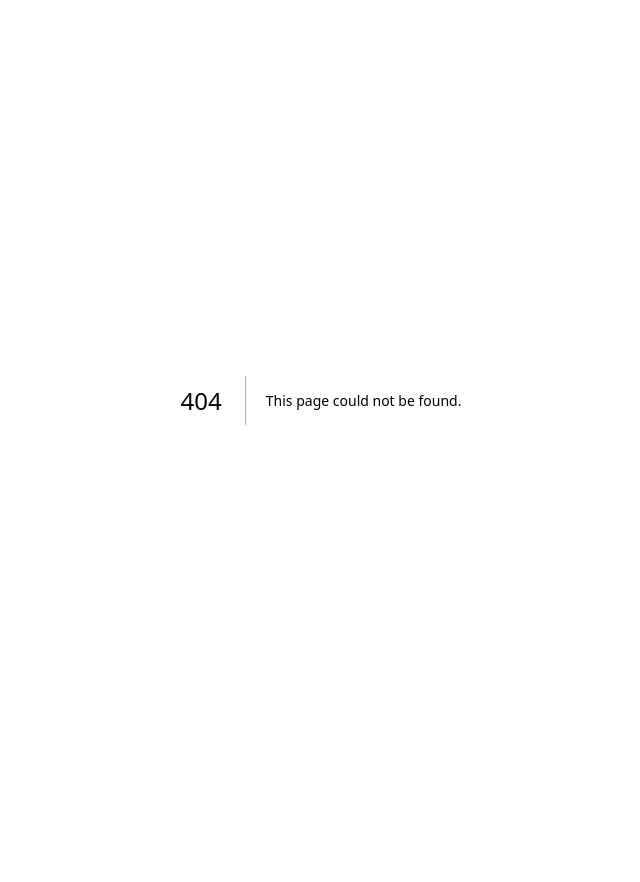
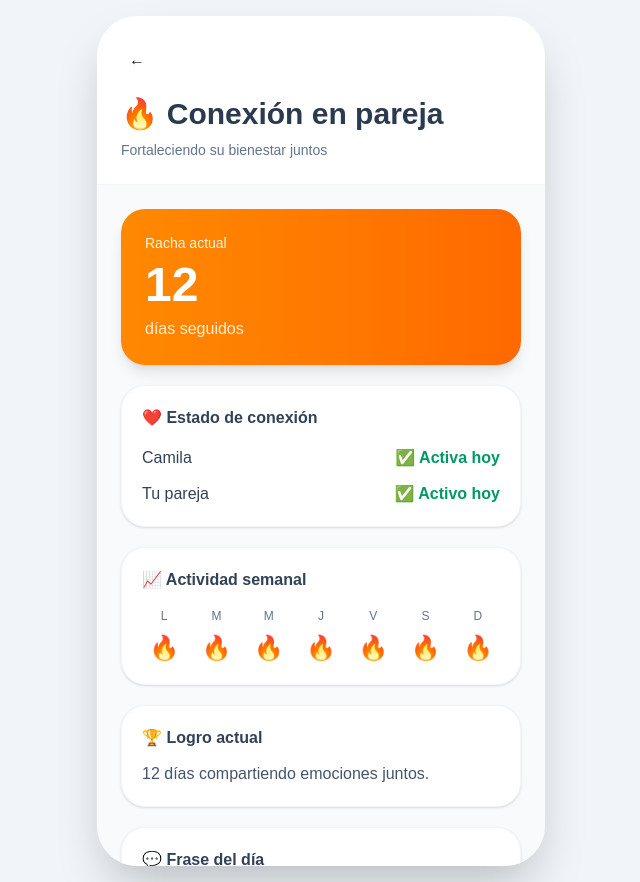
Before and after one commit to SrCosmico/ProyectoPausa, a Next.js app: page /Racha.2 in a window 1280 px wide. Before the commit this address had no page. Shown: the whole page, without its empty margins (319-959 px from the left). Before the commit the page ends 800 px from the top, so only its background shows below. Built offline with nearby package versions, Linux system fonts and the light colour scheme.

Commit message:
implementacion de la racha

```diff
--- /dev/null
+++ b/app/Racha.2/page.tsx
@@ -0,0 +1,147 @@
+"use client";
+
+import { useRouter } from "next/navigation";
+
+export default function RachaPage() {
+  const router = useRouter();
+
+  const rachaActual = 12;
+
+  const dias = ["L", "M", "M", "J", "V", "S", "D"];
+
+  return (
+    <div className="min-h-screen bg-slate-100 flex items-center justify-center p-0 sm:p-4">
+
+      <div className="w-full max-w-md h-screen sm:h-[850px] bg-slate-50 shadow-2xl flex flex-col sm:rounded-[40px] overflow-y-auto">
+
+        {/* HEADER */}
+        <div className="bg-white p-6 border-b border-slate-100">
+
+          <button
+            onClick={() => router.push("/home.2")}
+            className="p-2 rounded-full hover:bg-slate-100 transition mb-4"
+          >
+            ←
+          </button>
+
+          <h1 className="text-3xl font-bold text-[#2A3B50]">
+            🔥 Conexión en pareja
+          </h1>
+
+          <p className="text-sm text-slate-500 mt-2">
+            Fortaleciendo su bienestar juntos
+          </p>
+        </div>
+
+        <div className="p-6 space-y-5">
+
+          {/* RACHA */}
+          <div className="bg-gradient-to-r from-orange-400 to-orange-500 rounded-3xl p-6 text-white shadow-lg">
+
+            <p className="text-sm opacity-90">
+              Racha actual
+            </p>
+
+            <h2 className="text-5xl font-extrabold mt-2">
+              {rachaActual}
+            </h2>
+
+            <p className="mt-2 text-orange-100">
+              días seguidos
+            </p>
+
+          </div>
+
+          {/* ESTADO PAREJA */}
+          <div className="bg-white rounded-3xl p-5 border border-slate-100 shadow-sm">
+
+            <h3 className="font-bold text-slate-700 mb-4">
+              ❤️ Estado de conexión
+            </h3>
+
+            <div className="space-y-3">
+
+              <div className="flex items-center justify-between">
+                <span className="font-medium text-slate-700">
+                  Camila
+                </span>
+
+                <span className="text-emerald-600 font-semibold">
+                  ✅ Activa hoy
+                </span>
+              </div>
+
+              <div className="flex items-center justify-between">
+                <span className="font-medium text-slate-700">
+                  Tu pareja
+                </span>
+
+                <span className="text-emerald-600 font-semibold">
+                  ✅ Activo hoy
+                </span>
+              </div>
+
+            </div>
+          </div>
+
+          {/* ACTIVIDAD SEMANAL */}
+          <div className="bg-white rounded-3xl p-5 border border-slate-100 shadow-sm">
+
+            <h3 className="font-bold text-slate-700 mb-4">
+              📈 Actividad semanal
+            </h3>
+
+            <div className="grid grid-cols-7 gap-2">
+
+              {dias.map((dia) => (
+                <div
+                  key={dia}
+                  className="flex flex-col items-center"
+                >
+                  <span className="text-xs text-slate-500">
+                    {dia}
+                  </span>
+
+                  <div className="mt-2 text-2xl">
+                    🔥
+                  </div>
+                </div>
+              ))}
+
+            </div>
+
+          </div>
+
+          {/* LOGRO */}
+          <div className="bg-white rounded-3xl p-5 border border-slate-100 shadow-sm">
+
+            <h3 className="font-bold text-slate-700 mb-3">
+              🏆 Logro actual
+            </h3>
+
+            <p className="text-slate-600">
+              12 días compartiendo emociones juntos.
+            </p>
+
+          </div>
+
+          {/* FRASE */}
+          <div className="bg-white rounded-3xl p-5 border border-slate-100 shadow-sm">
+
+            <h3 className="font-bold text-slate-700 mb-3">
+              💬 Frase del día
+            </h3>
+
+            <p className="italic text-slate-600">
+              "Las pequeñas conversaciones construyen grandes conexiones."
+            </p>
+
+          </div>
+
+        </div>
+
+      </div>
+
+    </div>
+  );
+}
--- a/app/home.2/page.tsx
+++ b/app/home.2/page.tsx
@@ -72,6 +72,8 @@ export default function HomePage() {
   const [usuarioAvatar, setUsuarioAvatar] = useState<string | null>(null); // ✅ NUEVO
   const [yaRegistroHoy, setYaRegistroHoy] = useState(false);
   const [loadingLogout, setLoadingLogout] = useState(false);
+
+  const [rachaActual] = useState(12);
 
   const { preguntaActual, mostrarCheckin, guardarEmocionTemporal } = useQuizState();
 
@@ -168,6 +170,20 @@ export default function HomePage() {
                 </div>
               </div>
 
+              <div className="flex items-center gap-2">
+
+  {/* BOTÓN RACHA */}
+  <button
+    onClick={() => router.push('/Racha.2')}
+    className="flex items-center gap-1 px-3 py-2 rounded-full bg-orange-50 border border-orange-100 hover:bg-orange-100 transition-all active:scale-95"
+  >
+    <span className="text-lg">🔥</span>
+
+    <span className="text-sm font-bold text-orange-600">
+      {rachaActual}
+    </span>
+  </button>
+
   {/* BOTÓN LOGOUT */}
   <button
     onClick={handleLogout}
@@ -178,11 +194,24 @@ export default function HomePage() {
     {loadingLogout ? (
       <div className="w-5 h-5 border-2 border-slate-400 border-t-transparent rounded-full animate-spin" />
     ) : (
-                  <svg xmlns="http://www.w3.org/2000/svg" fill="none" viewBox="0 0 24 24" strokeWidth={2} stroke="currentColor" className="w-5 h-5">
-                    <path strokeLinecap="round" strokeLinejoin="round" d="M15.75 9V5.25A2.25 2.25 0 0 0 13.5 3h-6a2.25 2.25 0 0 0-2.25 2.25v13.5A2.25 2.25 0 0 0 7.5 21h6a2.25 2.25 0 0 0 2.25-2.25V15M12 9l-3 3m0 0 3 3m-3-3h12.75" />
+      <svg
+        xmlns="http://www.w3.org/2000/svg"
+        fill="none"
+        viewBox="0 0 24 24"
+        strokeWidth={2}
+        stroke="currentColor"
+        className="w-5 h-5"
+      >
+        <path
+          strokeLinecap="round"
+          strokeLinejoin="round"
+          d="M15.75 9V5.25A2.25 2.25 0 0 0 13.5 3h-6a2.25 2.25 0 0 0-2.25 2.25v13.5A2.25 2.25 0 0 0 7.5 21h6a2.25 2.25 0 0 0 2.25-2.25V15M12 9l-3 3m0 0 3 3m-3-3h12.75"
+        />
       </svg>
     )}
   </button>
+
+</div>
             </div>
 
             {/* CHECK-IN EMOCIONAL */}
```
Lines whose indentation alone changed are shown as unchanged.
